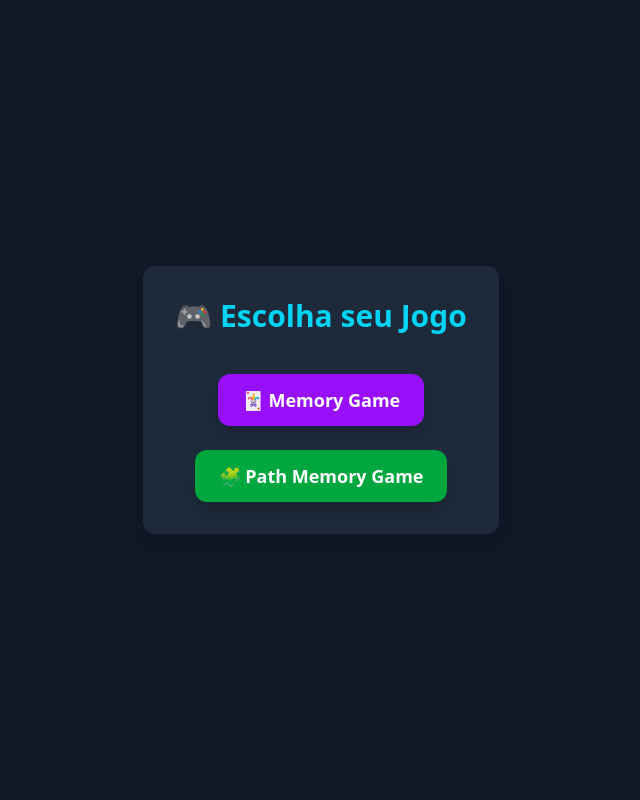
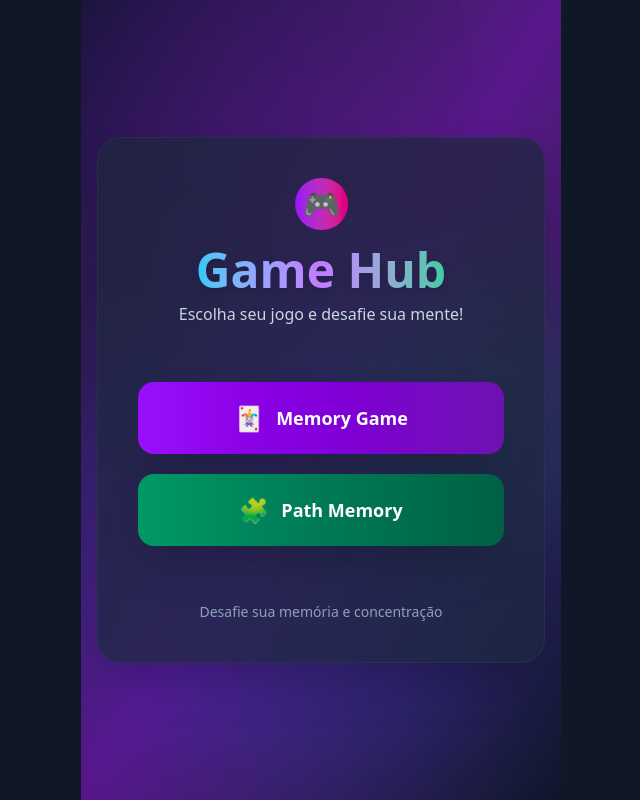
Before and after one commit to KucoO1/jogo-memoria-e-mais, a React (Vite) app: page / in a window 1280 px wide. Shown: the whole page, without its empty margins (319-959 px from the left). Built offline with nearby package versions, Linux system fonts and the light colour scheme.

Commit message:
Atualizando

```diff
--- a/src/components/MainMenu.tsx
+++ b/src/components/MainMenu.tsx
@@ -6,24 +6,58 @@ interface MainMenuProps {
 
 export default function MainMenu({ onSelectGame }: MainMenuProps) {
   return (
-    <div className="flex flex-col items-center gap-6 bg-gray-800 p-8 rounded-xl shadow-lg">
-      <h1 className="text-3xl font-extrabold text-cyan-400 mb-4">
-        🎮 Escolha seu Jogo
+    <div className="min-h-screen bg-gradient-to-br from-slate-900 via-purple-900 to-slate-900 flex items-center justify-center p-4 relative overflow-hidden">
+      {/* Efeitos de fundo */}
+      <div className="absolute inset-0 z-0 overflow-hidden">
+        <div className="absolute -top-24 -left-24 w-96 h-96 bg-purple-700/20 rounded-full blur-3xl animate-pulse"></div>
+        <div className="absolute bottom-0 right-0 w-[500px] h-[500px] bg-blue-600/20 rounded-full blur-3xl animate-pulse delay-1000"></div>
+        <div className="absolute top-1/3 left-1/2 w-72 h-72 bg-emerald-600/20 rounded-full blur-2xl animate-pulse delay-2000"></div>
+      </div>
+
+      <div className="relative z-10 flex flex-col items-center gap-8 bg-slate-800/70 backdrop-blur-xl p-8 sm:p-10 rounded-3xl shadow-2xl border border-slate-700/40 w-full max-w-md mx-auto">
+        {/* Cabeçalho com efeito de destaque */}
+        <div className="text-center mb-6">
+          <div className="inline-flex items-center justify-center p-2 bg-gradient-to-r from-purple-600 to-pink-600 rounded-full mb-4">
+            <span className="text-3xl">🎮</span>
+          </div>
+          <h1 className="text-4xl sm:text-5xl font-extrabold text-transparent bg-clip-text bg-gradient-to-r from-cyan-400 via-purple-400 to-emerald-400 mb-2 drop-shadow-lg">
+            Game Hub
           </h1>
+          <p className="text-slate-300 text-sm sm:text-base">Escolha seu jogo e desafie sua mente!</p>
+        </div>
 
+        {/* Botões de jogos */}
+        <div className="w-full space-y-5">
           <button
             onClick={() => onSelectGame("memory")}
-        className="px-6 py-3 bg-purple-600 hover:bg-purple-700 rounded-xl text-lg font-semibold shadow-lg"
+            className="w-full group relative overflow-hidden px-6 py-5 bg-gradient-to-r from-purple-600 via-purple-700 to-purple-800 rounded-2xl text-lg font-bold text-white shadow-2xl hover:shadow-purple-500/30 transition-all duration-300 hover:-translate-y-1"
           >
-        🃏 Memory Game
+            <div className="absolute inset-0 bg-gradient-to-r from-cyan-500 to-purple-500 opacity-0 group-hover:opacity-20 transition-opacity duration-300"></div>
+            <div className="relative flex items-center justify-center gap-3">
+              <span className="text-2xl transition-transform duration-300 group-hover:scale-110">🃏</span>
+              <span>Memory Game</span>
+            </div>
+            <div className="absolute bottom-0 left-0 right-0 h-1 bg-gradient-to-r from-cyan-400 to-purple-400 transform scale-x-0 group-hover:scale-x-100 transition-transform duration-300 origin-left"></div>
           </button>
 
           <button
             onClick={() => onSelectGame("path")}
-        className="px-6 py-3 bg-green-600 hover:bg-green-700 rounded-xl text-lg font-semibold shadow-lg"
+            className="w-full group relative overflow-hidden px-6 py-5 bg-gradient-to-r from-emerald-600 via-emerald-700 to-emerald-800 rounded-2xl text-lg font-bold text-white shadow-2xl hover:shadow-emerald-500/30 transition-all duration-300 hover:-translate-y-1"
           >
-        🧩 Path Memory Game
+            <div className="absolute inset-0 bg-gradient-to-r from-green-500 to-emerald-500 opacity-0 group-hover:opacity-20 transition-opacity duration-300"></div>
+            <div className="relative flex items-center justify-center gap-3">
+              <span className="text-2xl transition-transform duration-300 group-hover:scale-110">🧩</span>
+              <span>Path Memory</span>
+            </div>
+            <div className="absolute bottom-0 left-0 right-0 h-1 bg-gradient-to-r from-green-400 to-emerald-400 transform scale-x-0 group-hover:scale-x-100 transition-transform duration-300 origin-left"></div>
           </button>
+        </div>
+
+        {/* Rodapé */}
+        <div className="mt-6 text-center">
+          <p className="text-slate-400 text-sm">Desafie sua memória e concentração</p>
+        </div>
+      </div>
     </div>
   );
 }
```
Lines whose indentation alone changed are shown as unchanged.
